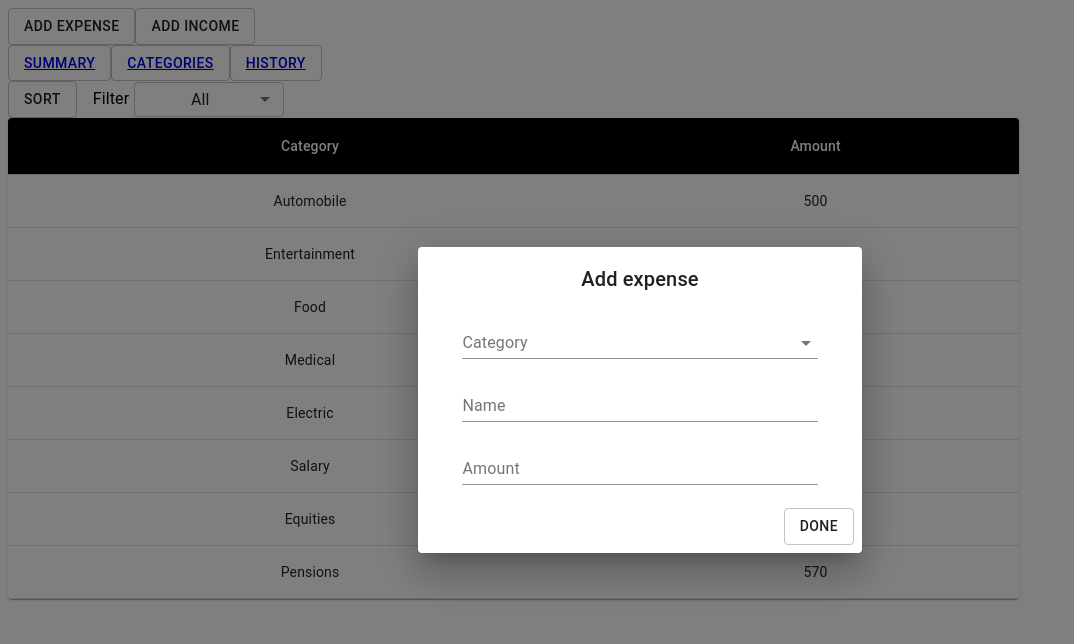
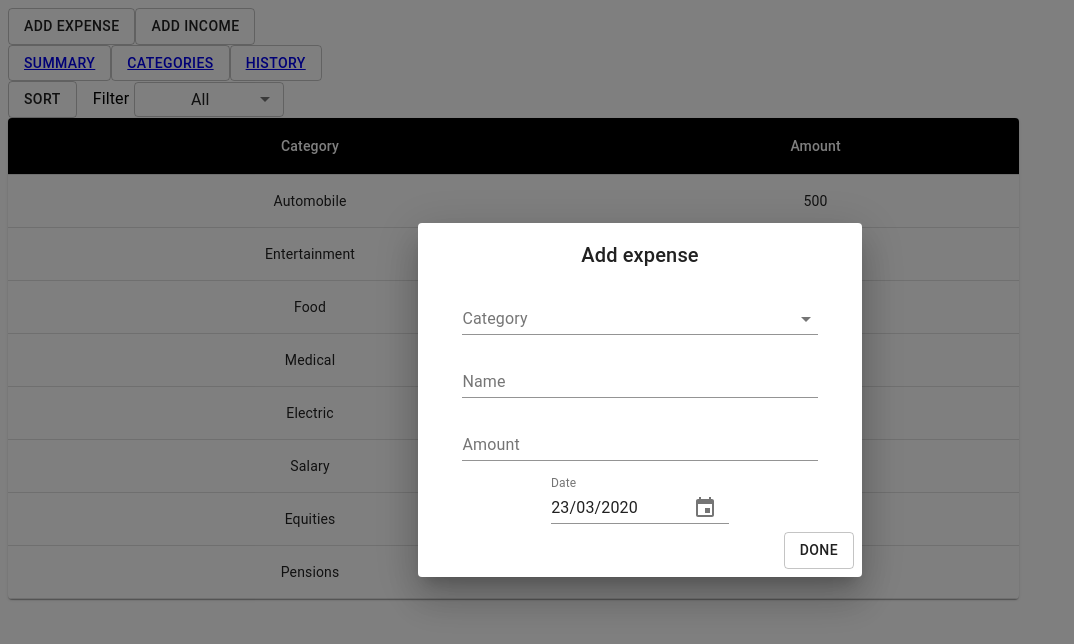
Before and after one commit to LuizaAv/aca-final-project-lge, a React (Create React App) app: page / in a window 1280 px wide. Both pictures are taken after a click on the button "ADD EXPENSE". Shown: the top 644 px of the page, without its empty margins (0-1074 px from the left). Built offline with nearby package versions, Linux system fonts and the light colour scheme.

Commit message:
feat(AddBudget) added data picker

```diff
--- a/src/Components/AddBudget/AddBudget.js
+++ b/src/Components/AddBudget/AddBudget.js
@@ -8,6 +8,8 @@ import DialogActions from '@material-ui/core/DialogActions';
 import Select from '@material-ui/core/Select';
 import MenuItem from '@material-ui/core/MenuItem';
 import TextField from '@material-ui/core/TextField';
+import { MuiPickersUtilsProvider, KeyboardDatePicker } from '@material-ui/pickers';
+import DateFnsUtils from '@date-io/date-fns';
 import { makeStyles } from '@material-ui/core/styles';
 
 import { useStoreContext } from '../../store/storeContext';
@@ -22,6 +24,10 @@ const useStyles = makeStyles({
     margin: 'auto',
     marginBottom: 15,
   },
+  date: {
+    width: '40%',
+    margin: 'auto',
+  },
 });
 
 export default function AddBudget() {
@@ -31,7 +37,7 @@ export default function AddBudget() {
   const [name, setName] = useState('');
   const [category, setCategory] = React.useState('');
   const [amount, setAmount] = useState('');
-  const [date, setDate] = useState('');
+  const [date, setDate] = useState(new Date());
   const [open, setOpen] = React.useState(false);
 
   const handleOpen = () => {
@@ -56,13 +62,17 @@ export default function AddBudget() {
     setAmount(e.target.value);
   };
 
+  const handleDateChange = (dat) => {
+    setDate(dat);
+  };
+
   const handleStateReset = () => {
+    setOpen(!open);
     setType('');
     setName('');
     setCategory('');
     setAmount('');
-    setDate('');
-    setOpen(!open);
+    setDate(new Date());
   };
 
   const handleAddingBudget = () => {
@@ -70,10 +80,8 @@ export default function AddBudget() {
       (acc, budget) => (budget.id > acc ? budget.id : acc),
       0,
     ) + 1;
-    const newDate = new Date();
-    setDate(`${newDate.getDay()}.${newDate.getMonth()}.${newDate.getYear()}`);
     const addedBudget = {
-      id, type, name, category, amount: +amount, date,
+      id, type, name, category, amount: +amount, date: date.toLocaleDateString(),
     };
     handleStateReset();
     dispatch(addBudget(addedBudget));
@@ -122,6 +130,21 @@ export default function AddBudget() {
           onChange={handleAmountChange}
         />
 
+        <MuiPickersUtilsProvider utils={DateFnsUtils}>
+          <KeyboardDatePicker
+            className={classes.date}
+            disableToolba
+            format="dd/MM/yyyy"
+            margin="normal"
+            label="Date"
+            value={date}
+            onChange={handleDateChange}
+            KeyboardButtonProps={{
+              'aria-label': 'change date',
+            }}
+          />
+        </MuiPickersUtilsProvider>
+
         <DialogActions>
           <Button variant="outlined" onClick={handleAddingBudget}>
             Done
```
